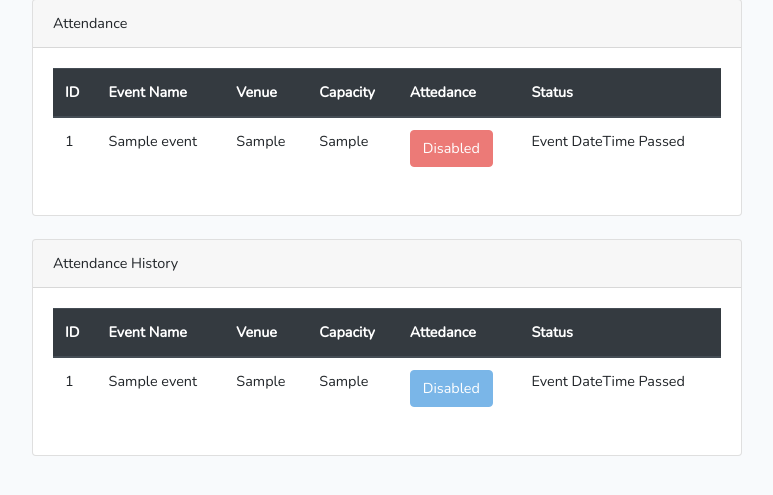
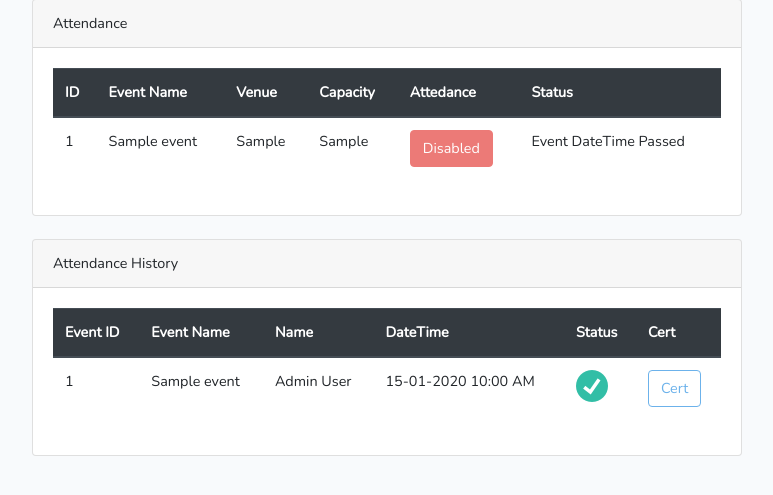
Before and after one commit to i5mat/UEMS, a Laravel app: page /attendance in a window 1280 px wide. Shown: the part 145-640 px from the top of the page, without its empty margins (253-1026 px from the left). Run offline with Laravel 8, Linux system fonts and the light colour scheme; a user stored in the database is signed in; data comes from the database, SQL or seed files in the repository; tables that the repository leaves empty hold one stand-in row (values such as "Sample post"); style sheets or scripts are compiled from the project's sources; settings files or empty folders that the repository lacks are supplied.

Commit message:
16/11/2020 4th commit

```diff
--- a/app/Http/Controllers/Admin/EventController.php
+++ b/app/Http/Controllers/Admin/EventController.php
@@ -29,8 +29,14 @@ class EventController extends Controller
     public function attendanceindex()
     {
         $event = Event::all();
+        $aList = DB::table('attendances')
+            ->join('events', 'events.id', '=', 'attendances.event_id')
+            ->join('users', 'users.id', '=', 'attendances.user_id')
+            ->select('events.id', 'events.name', 'attendances.check_in', 'attendances.user_id', 'events.end',
+                'events.start')
+            ->where('attendances.user_id', Auth::id())->get();
 
-        return view('attendance.index', compact('event'));
+        return view('attendance.index', compact('event', 'aList'));
     }
 
     public function delAtt($id, Request $request, Attendance $att)
--- a/resources/views/attendance/index.blade.php
+++ b/resources/views/attendance/index.blade.php
@@ -27,7 +27,7 @@
                                     <td>{{ $e->venue }}</td>
                                     <td>{{ $e->capacity }}</td>
                                     <td>
-                                        @if(new DateTime() > new DateTime($e->end))
+                                        @if(new DateTime() > new DateTime($e->end) OR new DateTime() <= new DateTime($e->start))
                                             <button type="button" class="btn btn-danger" disabled >Disabled</button>
                                         @elseif (App\Attendance::where('user_id', '=', Auth::user()->id)->where('event_id', '=', $e->id)->exists())
                                             <form action="/attendance/del/{{ $e->id }}" method="POST" class="float-left">
@@ -40,8 +40,6 @@
                                                 @csrf
                                                 <button type="submit" class="btn btn-primary">Record</button>
                                             </form>
-                                        @elseif (new DateTime() <= new DateTime($e->start))
-                                            <button type="button" class="btn btn-warning" disabled >Disabled</button>
                                         @endif
                                     </td>
                                     <td>
@@ -69,40 +67,30 @@
                         <table class="table">
                             <thead class="thead-dark">
                             <tr>
-                                <th scope="col">ID</th>
+                                <th scope="col">Event ID</th>
                                 <th scope="col">Event Name</th>
-                                <th scope="col">Venue</th>
-                                <th scope="col">Capacity</th>
-                                <th scope="col">Attedance</th>
+                                <th scope="col">Name</th>
+                                <th scope="col">DateTime</th>
                                 <th scope="col">Status</th>
+                                <th scope="col">Cert</th>
                             </tr>
                             </thead>
                             <tbody>
-                            @foreach($event as $e)
+                            @foreach($aList as $aL)
                                 <tr>
-                                    <td>{{ $e->id }}</td>
-                                    <td>{{ $e->name }}</td>
-                                    <td>{{ $e->venue }}</td>
-                                    <td>{{ $e->capacity }}</td>
+                                    <td>{{ $aL->id }}</td>
+                                    <td>{{ $aL->name }}</td>
+                                    <td>{{ Auth::user()->name }}</td>
+                                    <td>{{ date('d-m-Y H:i A', strtotime($aL->check_in)) }}</td>
+                                    <td><img src="/image/check.png"></td>
                                     <td>
-                                        @if(new DateTime() > new DateTime($e->end) OR App\Attendance::where('user_id', '=', Auth::user()->id)->where('event_id', '=', $e->id)->exists())
-                                            <button type="button" class="btn btn-primary" disabled >Disabled</button>
-                                        @elseif (new DateTime($e->start) <> new DateTime($e->end) OR App\Attendance::where('user_id', '!=', Auth::user()->id)->where('event_id', '!=', $e->id)->exists())
-                                            <form action="/attendance/reg/{{ $e->id }}" method="POST" class="float-left">
+                                        @if(new DateTime() > new DateTime($aL->end))
+                                            <form action="/cert/{{ $aL->id }}" method="POST" class="float-left">
                                                 @csrf
-                                                <button type="submit" class="btn btn-primary">Record</button>
+                                                <button type="submit" class="btn btn-outline-info">Cert</button>
                                             </form>
-                                        @elseif (new DateTime() <= new DateTime($e->start) OR App\Attendance::where('user_id', '!=', Auth::user()->id)->where('event_id', '!=', $e->id)->exists())
-                                            <button type="button" class="btn btn-primary" disabled >Disabled</button>
-                                        @endif
-                                    </td>
-                                    <td>
-                                        @if(new DateTime() > new DateTime($e->end))
-                                            Event DateTime Passed
-                                        @elseif (new DateTime($e->start) <> new DateTime($e->end))
-                                            Event On-Going
                                         @else
-                                            Future Event
+                                            <button type="button" class="btn btn-danger" disabled >Disabled</button>
                                         @endif
                                     </td>
                                 </tr>
```
Also changed, not shown: app/Http/Controllers/Admin/UsersController.php (+7 -6 lines), resources/views/admin/users/index.blade.php (+0 -9 lines), public/Ismat User.jpg (added), public/Nurul Izzati Suhaimi.jpg (deleted), public/image/check.png (added), public/image/close.png (added), public/image/wrong.png (added).
